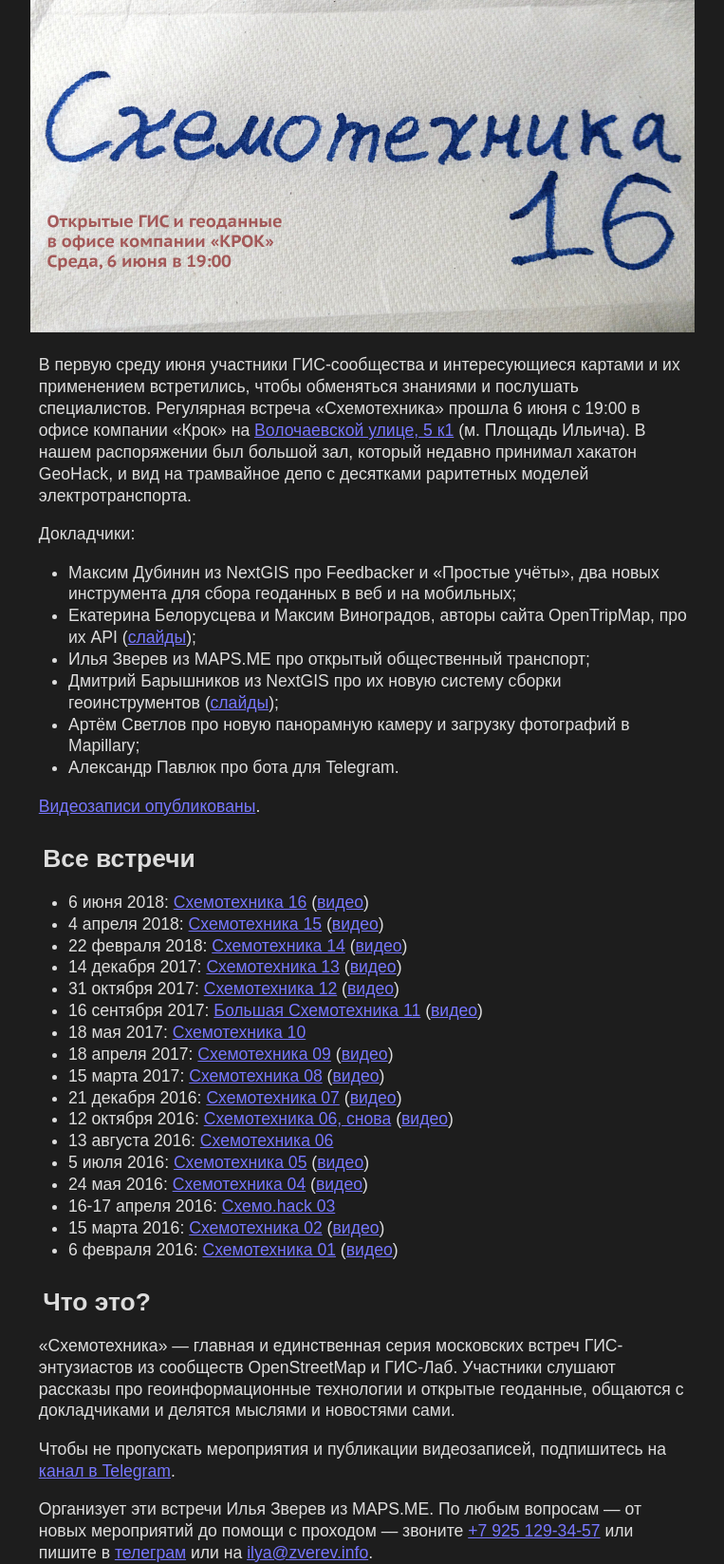
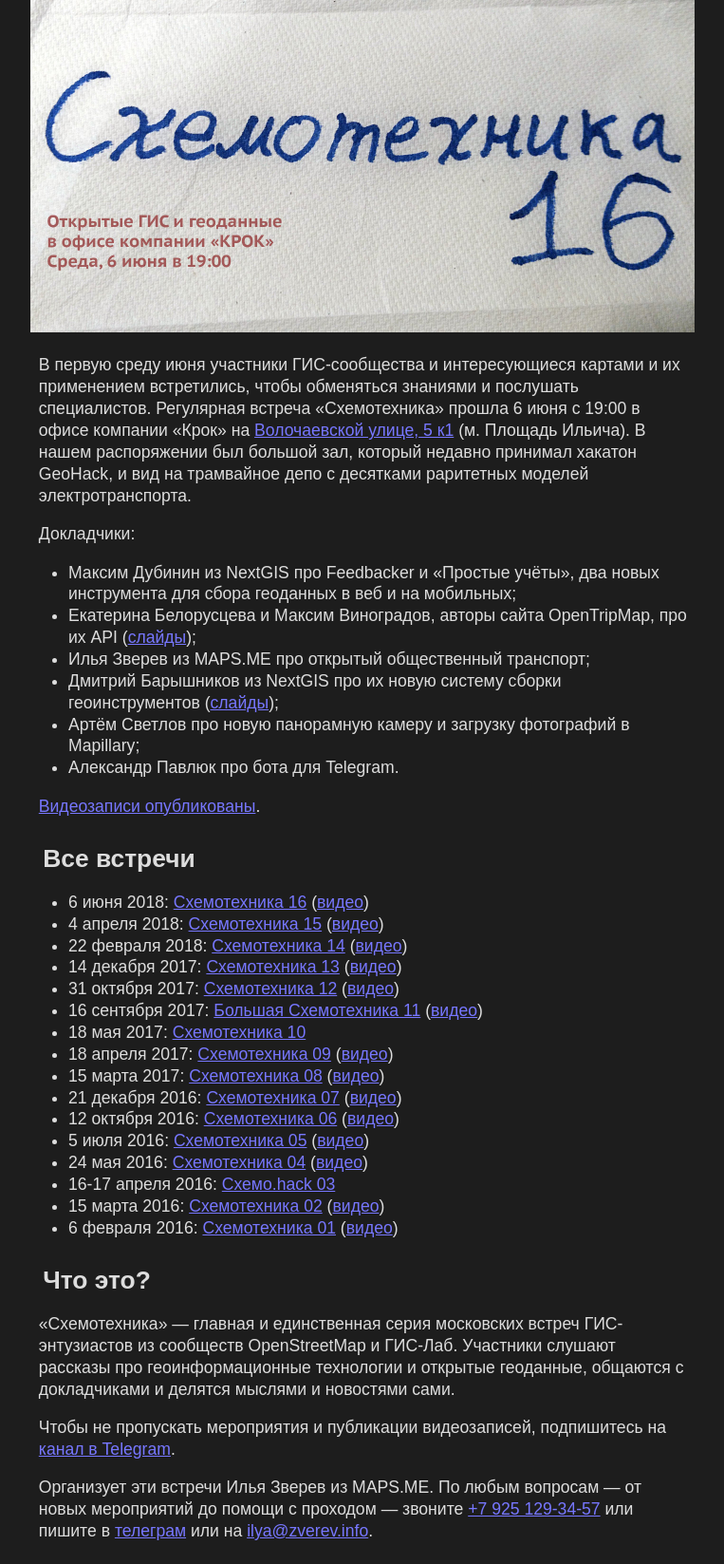
Before and after one commit to Zverik/schemotechnika, a Jekyll site: the page built from index.md, in a window 1280 px wide. Shown: the whole page at 95% size, without its empty margins (258-1021 px from the left). Built offline with Jekyll 4.4.1, drawn with Linux system fonts in a browser that asks for light colours; after the commit the page ends 1624 px from its top, so only the background shows below that.

Commit message:
Remove failed Cx06

```diff
--- a/_posts/2016-09-30-schemo06-2.md
+++ b/_posts/2016-09-30-schemo06-2.md
@@ -1,6 +1,6 @@
 ---
 layout: post
-title: Схемотехника 06, снова
+title: Схемотехника 06
 evdate: 12 октября 2016
 image: schemo06-2-700px.jpg
 youtube: PLkvzAel8ISD14AWomLJF0qg7VUzsSP1BI
```
Also changed, not shown: _posts/2016-08-03-schemo06.md (+1 -0 lines).
